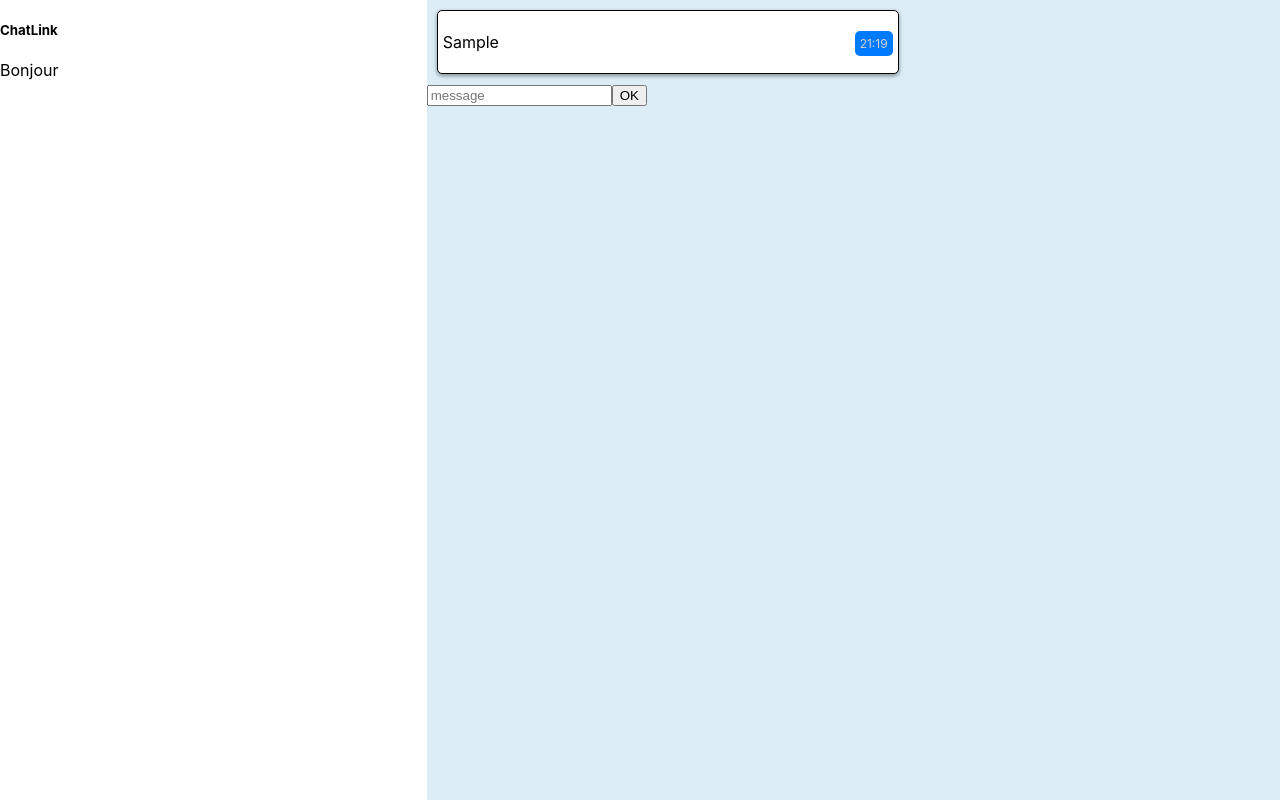
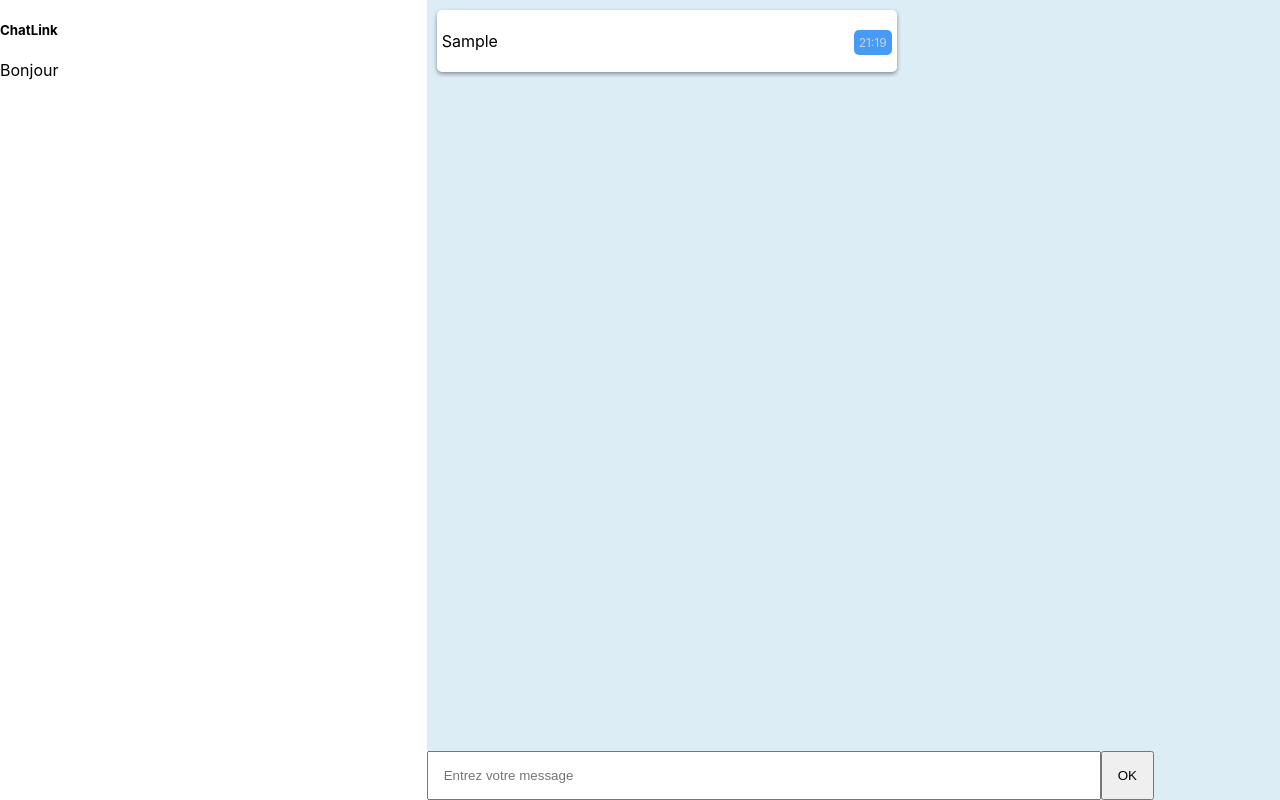
Before and after one commit to OthmaneB-Pro/ChatLink, a React (Create React App) app: page /messaging in a window 1280 px wide. Both pictures are taken after typing "Sample" into the empty fields and a click on the button "OK". Built offline with nearby package versions, Linux system fonts and the light colour scheme.

Commit message:
💄 T04 : Add style

```diff
--- a/src/components/pages/messaging/Messaging.tsx
+++ b/src/components/pages/messaging/Messaging.tsx
@@ -5,8 +5,8 @@ import MainMessage from "./message/MainMessage";
 export default function Messaging() {
   return (
     <MessagingStyled>
-      <Contact/>
-      <MainMessage/>
+      <Contact />
+      <MainMessage />
     </MessagingStyled>
   );
 }
@@ -16,10 +16,23 @@ const MessagingStyled = styled.div`
   grid-template-columns: 1fr 2fr;
   height: 100vh;
 
-  .contact{
+  .contact {
     background-color: white;
   }
-  .messages{
+  .messages {
     background-color: #dcedf5;
+    display: flex;
+    flex-direction: column;
+
+    form {
+      margin-top: auto;
+      input {
+        padding: 15px;
+        width: 50vw;
+      }
+      button {
+        padding: 15px;
+      }
+    }
   }
 `;
--- a/src/components/pages/messaging/message/MainMessage.tsx
+++ b/src/components/pages/messaging/message/MainMessage.tsx
@@ -5,6 +5,7 @@ import { getCurrentTime } from "../../../../utils/getCurrentTime";
 export default function MainMessage() {
   const [message, setMessage] = useState<{ text: string; timestamp: string }[]>([]);
   const [currentMessage, setCurrentMessage] = useState("");
+  const [modify, setModify] = useState(false)
 
   const handleSubmit = (event: React.FormEvent<HTMLFormElement>) => {
     event.preventDefault();
@@ -15,16 +16,38 @@ export default function MainMessage() {
     setMessage([...message, newMessage]);
     setCurrentMessage("");
   };
+  const handleContextMenu = (event : React.MouseEvent) => {
+    event.preventDefault();
+    const result = window.confirm("Voulez-vous modifier ce message ?");
+    if (result) {
+      setModify(true)
+    }
+  };
+
   return (
     <div className="messages">
+
+        {modify &&
+          <form onSubmit={handleSubmit}>
+            <input
+              type="text"
+              placeholder="Entrez votre message"
+              value={currentMessage}
+              onChange={(event) => {
+                setCurrentMessage(event.target.value);
+              }}
+            />
+            <button type="submit" onClick={()=> setModify(false)}>OK</button>
+          </form>
+        }
       {message.map((message, index) => (
-        <Message label={message.text} key={index} timestamp={message.timestamp} />
+        <Message label={message.text} key={index} timestamp={message.timestamp} onContextMenu={handleContextMenu} />
       ))}
 
       <form onSubmit={handleSubmit}>
         <input
           type="text"
-          placeholder="message"
+          placeholder="Entrez votre message"
           value={currentMessage}
           onChange={(event) => {
             setCurrentMessage(event.target.value);
--- a/src/components/reusable-ui/Message.tsx
+++ b/src/components/reusable-ui/Message.tsx
@@ -3,12 +3,14 @@ import styled from "styled-components";
 export default function Message({
   label,
   timestamp,
+  onContextMenu,
 }: {
   label: string;
   timestamp: string;
+  onContextMenu : (event : React.MouseEvent) => void;
 }) {
   return (
-    <MessageStyled>
+    <MessageStyled onContextMenu={onContextMenu}>
       <p className="text">{label}</p>
       <p className="time">{timestamp}</p>
     </MessageStyled>
@@ -18,7 +20,6 @@ export default function Message({
 const MessageStyled = styled.div`
   margin: 10px;
   display: flex;
-  border: 1px solid;
   border-radius: 5px;
   max-width: 450px;
   background: white;
@@ -38,7 +39,7 @@ const MessageStyled = styled.div`
     margin-left: auto;
     margin-top: auto;
     color: #d0d0d0;
-    background: #007bff;
+    background: #469bf6;
     padding: 5px;
     border-radius : 5px;
   }
```
